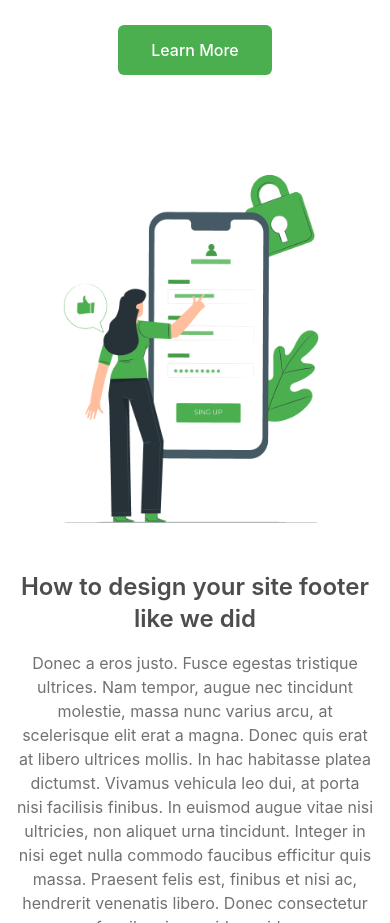
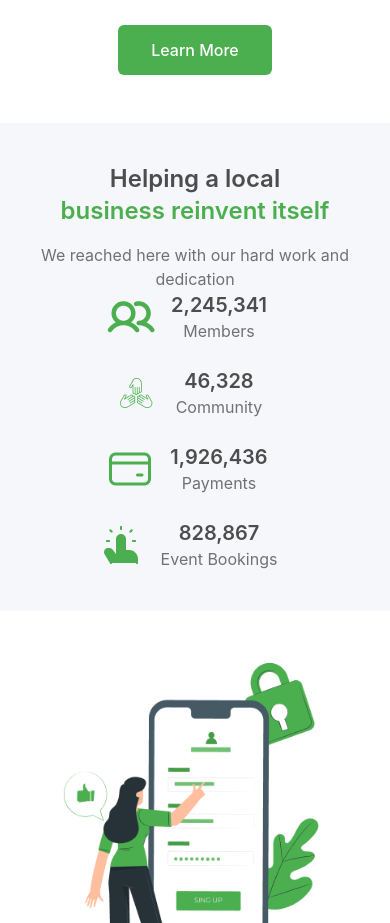
Before and after one commit to zestones/react-landing-page-template, a React (Vite) app in the folder agrovia/: page / in a window 390 px wide. Shown: the part 2482-3405 px from the top of the page. Built offline with nearby package versions, Linux system fonts and the light colour scheme.

Commit message:
feat: responsive achievement section

```diff
--- a/agrovia/src/App.jsx
+++ b/agrovia/src/App.jsx
@@ -24,7 +24,7 @@ function App() {
         title="The unseen of spending three <br />years at Pixelgrade"
         description="Lorem ipsum dolor sit amet, consectetur adipiscing elit. Sed sit amet justo ipsum. Sed accumsan quam vitae est varius fringilla. Pellentesque placerat vestibulum lorem sed porta. Nullam mattis tristique iaculis. Nullam pulvinar sit amet risus pretium auctor. Etiam quis massa pulvinar, aliquam quam vitae, tempus sem. Donec elementum pulvinar odio."
       />
-      {/* <Achievements /> */}
+      <Achievements />
       <Unlock
         icon={MobileIcon}
         title="How to design your site footer like <br />we did"
--- a/agrovia/src/components/Achievements/Achievements.jsx
+++ b/agrovia/src/components/Achievements/Achievements.jsx
@@ -7,43 +7,44 @@ import TouchIcon from "../../assets/touch-icon.png";
 function Achievements() {
     return (
         <section className="achievements bg-neutral-silver" id='achievements'>
-            <div className="container mx-auto px-4 py-10 flex flex-row items-center">
-                <div className="container mx-auto px-4">
-                    <h2 className="h2 text-neutral-d_grey">Helping a local <br />
+            <div className="container mx-auto px-4 py-10 flex flex-col items-center sm:flex-col md:flex-col lg:flex-row justify-between">
+                <div className="text-center">
+                    <h2 className="h2 text-neutral-d_grey text-xl sm:text-2xl md:text-3xl">
+                        Helping a local <br />
                         <span className="text-primary-primary">business reinvent itself</span>
                     </h2>
-                    <p className="text-lg text-neutral-grey mt-4">
+                    <p className="text-base sm:text-lg md:text-xl text-neutral-grey mt-4">
                         We reached here with our hard work and dedication
                     </p>
                 </div>
 
-                <div className="container mx-auto grid grid-cols-2 gap-4 mt-8">
-                    <div className="flex flex-row items-center justify-start">
-                        <img src={MembersIcon} alt="Members Icon" />
-                        <div className="text-start px-4">
-                            <h3 className="h3 text-neutral-d_grey">2,245,341</h3>
-                            <p className="text-lg text-neutral-grey">Members</p>
+                <div className="grid grid-cols-1 sm:grid-cols-2 md:grid-cols-2 gap-6 h-max">
+                    <div className="flex items-center justify-center">
+                        <img src={MembersIcon} alt="Members Icon" className="w-12 h-w-12" />
+                        <div className="text-center sm:text-left px-4">
+                            <h3 className="h3 text-neutral-d_grey text-lg sm:text-xl md:text-2xl">2,245,341</h3>
+                            <p className="text-base sm:text-lg md:text-xl text-neutral-grey">Members</p>
                         </div>
                     </div>
-                    <div className="flex flex-row items-center justify-start">
-                        <img src={CommunityIcon} alt="Community Icon" />
-                        <div className="text-start px-4">
-                            <h3 className="h3 text-neutral-d_grey">46,328</h3>
-                            <p className="text-lg text-neutral-grey">Community</p>
+                    <div className="flex items-center justify-center">
+                        <img src={CommunityIcon} alt="Community Icon" className="w-12 h-w-12" />
+                        <div className="text-center sm:text-left px-4">
+                            <h3 className="h3 text-neutral-d_grey text-lg sm:text-xl md:text-2xl">46,328</h3>
+                            <p className="text-base sm:text-lg md:text-xl text-neutral-grey">Community</p>
                         </div>
                     </div>
-                    <div className="flex flex-row items-center justify-start">
-                        <img src={PaymentIcon} alt="Payment Icon" />
-                        <div className="text-start px-4">
-                            <h3 className="h3 text-neutral-d_grey">1,926,436</h3>
-                            <p className="text-lg text-neutral-grey">Payments</p>
+                    <div className="flex items-center justify-center">
+                        <img src={PaymentIcon} alt="Payment Icon" className="w-12 h-w-12" />
+                        <div className="text-center sm:text-left px-4">
+                            <h3 className="h3 text-neutral-d_grey text-lg sm:text-xl md:text-2xl">1,926,436</h3>
+                            <p className="text-base sm:text-lg md:text-xl text-neutral-grey">Payments</p>
                         </div>
                     </div>
-                    <div className="flex flex-row items-center justify-start">
-                        <img src={TouchIcon} alt="Touch Icon" />
-                        <div className="text-start px-4">
-                            <h3 className="h3 text-neutral-d_grey">828,867</h3>
-                            <p className="text-lg text-neutral-grey">Event Bookings</p>
+                    <div className="flex items-center justify-center">
+                        <img src={TouchIcon} alt="Touch Icon" className="w-12 h-w-12" />
+                        <div className="text-center sm:text-left px-4">
+                            <h3 className="h3 text-neutral-d_grey text-lg sm:text-xl md:text-2xl">828,867</h3>
+                            <p className="text-base sm:text-lg md:text-xl text-neutral-grey">Event Bookings</p>
                         </div>
                     </div>
                 </div>
```
